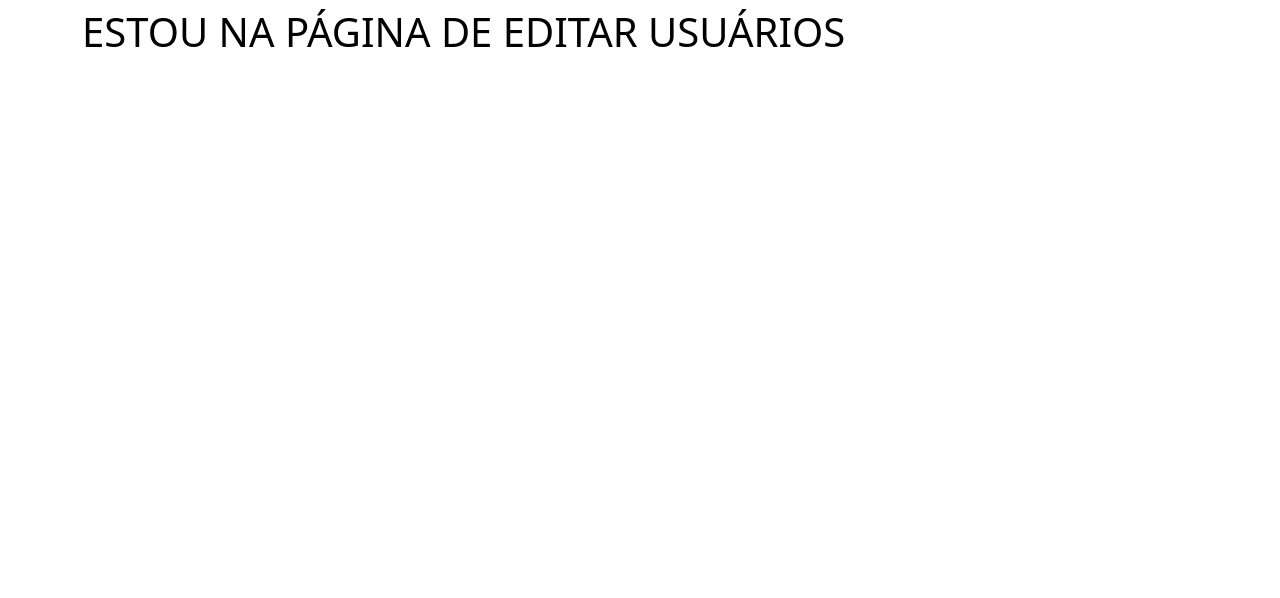
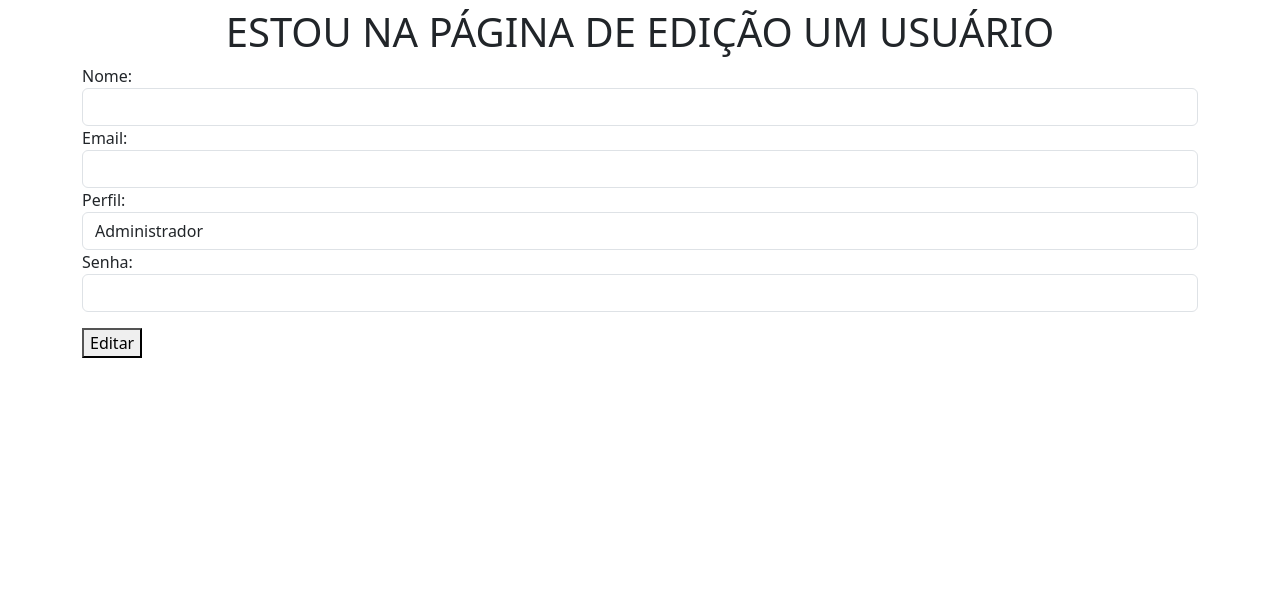
Before and after one commit to jhonatan2202/Sistema-Biblioteca-DDS-27, a Node server app: template client/views/usuarios/editar.ejs in a window 1280 px wide. Shown: the part 56-654 px from the top of the page. Run offline with Node 20, Linux system fonts and the light colour scheme; the template is opened without the code that fills it, so the values that code supplies are empty; some libraries are stand-ins or nearby versions.

Commit message:
implementacao de editar

```diff
--- a/client/views/usuarios/cadastrar.ejs
+++ b/client/views/usuarios/cadastrar.ejs
@@ -27,7 +27,7 @@
         <label for="perfil">Perfil: </label>
         <select name="perfil" id="perfil" class="form-control">
             <option value="adm">Administrador</option>
-            <option value="bibliotecaria">bibliotecaria</option>
+            <option value="bibliotecaria">Bibliotecaria</option>
         </select>
       </div>
 
--- a/client/views/usuarios/editar.ejs
+++ b/client/views/usuarios/editar.ejs
@@ -1,7 +1,71 @@
 <%- include('../partials/header') %>
 
-    <main class="container my-2 flex-grow-1">
-    <h1 style="color: black;">ESTOU NA PÁGINA DE EDITAR USUÁRIOS</h1>
-    </main>
+<main class="container my-2 flex-grow-1">
+  <h1 class="fg-accent fs-6x1 text-center">
+    ESTOU NA PÁGINA DE EDIÇÃO UM USUÁRIO
+  </h1>
+
+  <!-- CRIAR O FORMULARIO DE EDIÇÃO -->
+  <div class="d-flex flex-column">
+    <!-- ACTIONS - FALA A ROTA QUE O BOTÃO VAI ENVIAR AS INFORMAÇÕES -->
+    <form
+      action="/usuarios/editar/<%= usuarioEditado.id_usuario %>"
+      method="post"
+    >
+      <!-- CAIXINHA DE NOME -->
+      <div class="form-group">
+        <label for="nome">Nome: </label>
+        <input
+          type="text"
+          name="nome"
+          id="nome"
+          class="form-control"
+          required
+          value="<%= usuarioEditado.nome %>"
+        />
+      </div>
+
+      <!-- CAIXINHA DE EMAIL -->
+      <div class="form-group">
+        <label for="email">Email: </label>
+        <input
+          type="email"
+          name="email"
+          id="email"
+          class="form-control"
+          required
+          value="<%= usuarioEditado.email %>"
+        />
+      </div>
+
+      <!-- CAIXINHA DE PERFIL -->
+      <div class="form-group">
+        <label for="perfil">Perfil: </label>
+        <select name="perfil" id="perfil" class="form-control">
+          <option value="adm" <%= usuarioEditado.perfil === "adm" ? 'selected' : "" %>>Administrador</option>
+          <option value="bibliotecaria" <%= usuarioEditado.perfil === "bibliotecaria" ? 'selected' : "" %>>bibliotecaria</option>
+        </select>
+      </div>
+
+      <!-- CAIXINHA DE SENHA -->
+      <div class="form-group">
+        <label for="senha">Senha: </label>
+        <input
+          type="password"
+          name="senha"
+          id="senha"
+          class="form-control"
+          required
+          value="<%= usuarioEditado.senha %>"
+        />
+      </div>
+
+      <!-- BOTÃO DE ENVIO -->
+      <button type="submit" class="btn-subtle theme-success mt-3">
+        Editar
+      </button>
+    </form>
+  </div>
+</main>
 
 <%- include('../partials/footer') %>
--- a/server/router/usuarioRoutes.js
+++ b/server/router/usuarioRoutes.js
@@ -17,9 +17,9 @@ router.get("/cadastrar", (req,res) =>{
 // MANDAR AS INFORMAÇÕES DE CADASTRO PARA O CONTROLLER
 router.post("/cadastrar",usuarioControllers.criar)
 
-router.get("/editar", (req,res) =>{
-    res.render("usuarios/editar")
-})
+// MOSTRA A ROTA DE EDITAR USUÁRIO
+router.get("/editar/:id", usuarioControllers.renderizarEditar)
+router.post("/editar/:id", usuarioControllers.editar)
 
 router.get("/listar",usuarioControllers.listar)
 
```
Also changed, not shown: server/controllers/usuarioControllers.js (+36 -0 lines), server/models/usuarioModels.js (+18 -2 lines).
